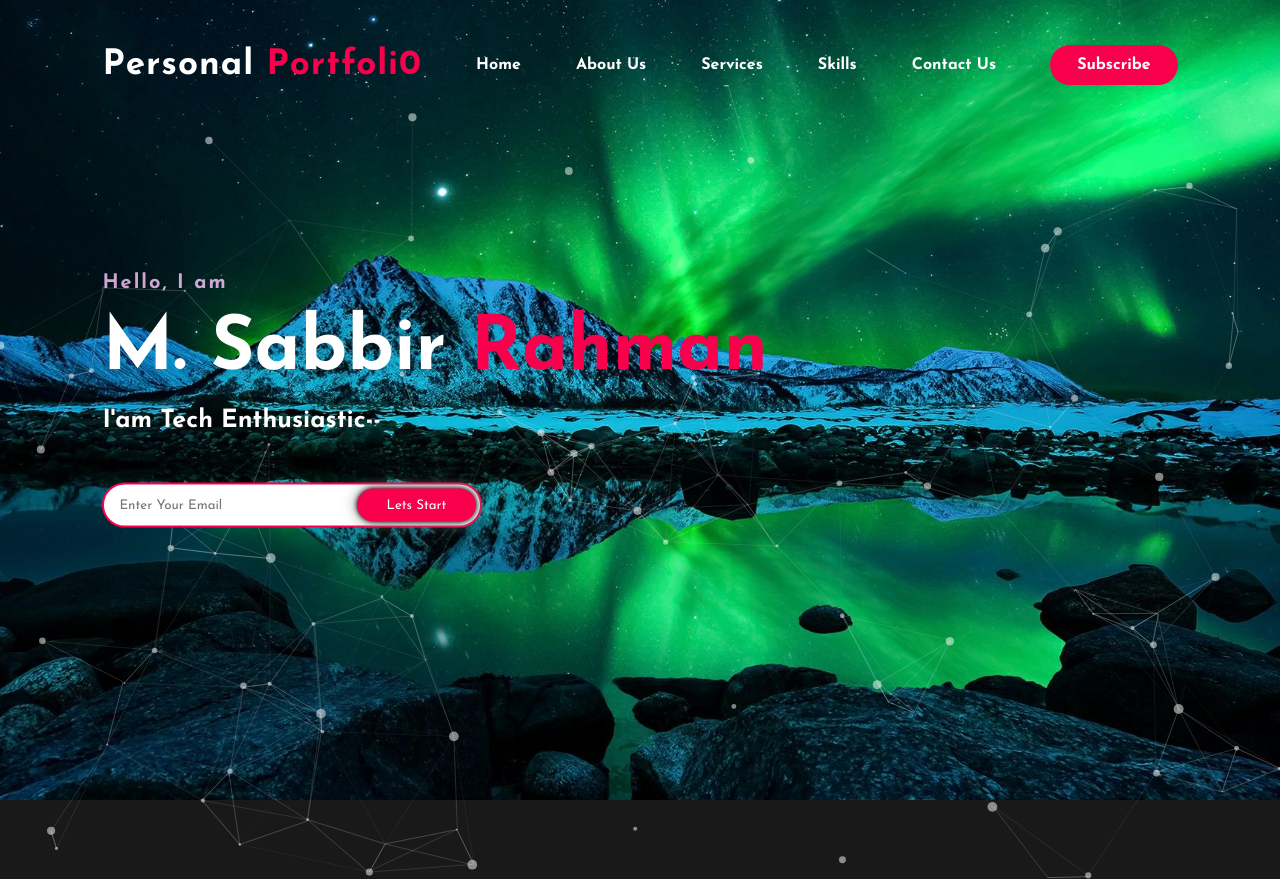
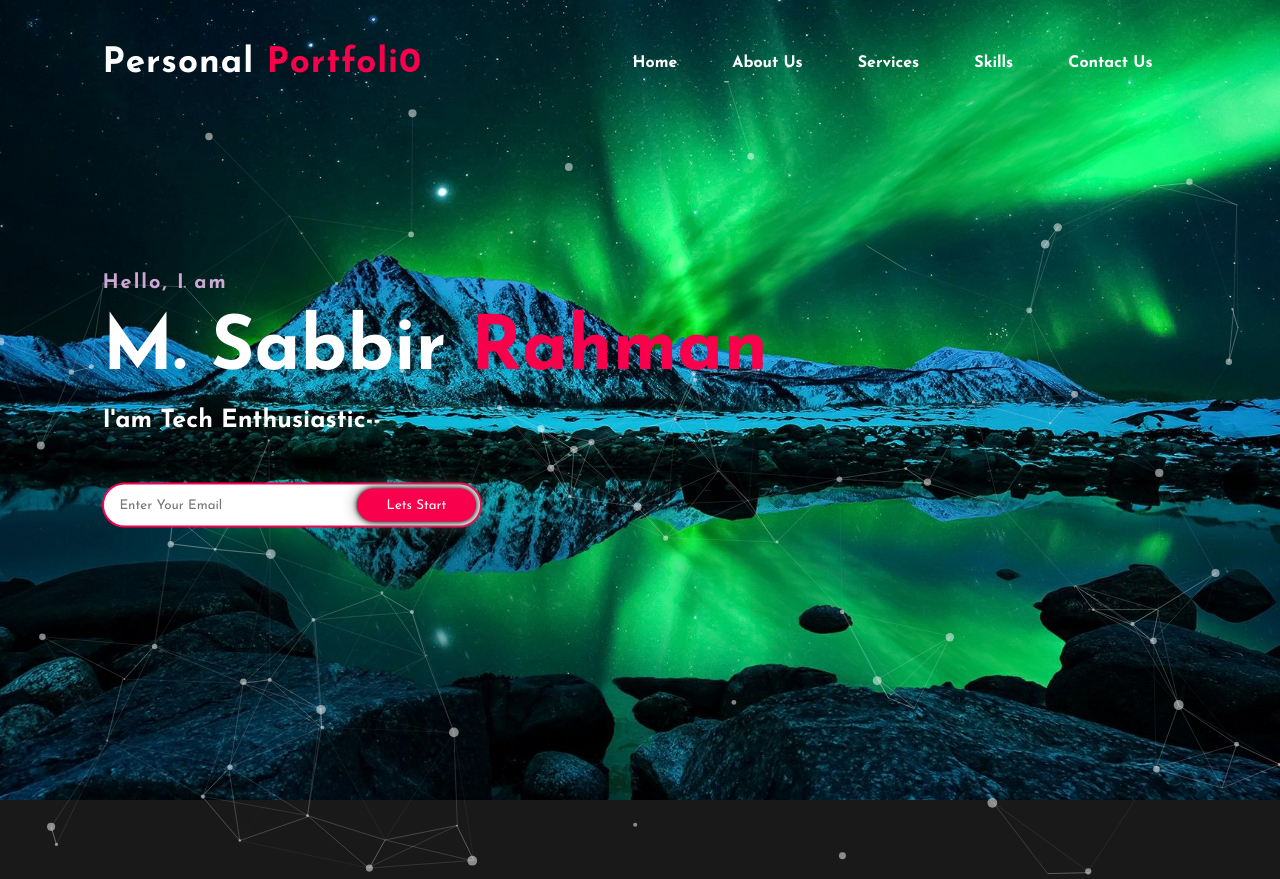
Before and after one commit to msabbir007/aboutsabbir.github.io, a plain HTML site: page index.html in a window 1280 px wide. Shown: the top 879 px of the page. Drawn offline with Linux system fonts and the light colour scheme.

Commit message:
Text color and layout changed

```diff
--- a/index.html
+++ b/index.html
@@ -25,7 +25,6 @@
 				<li><a href="#">Skills</a></li>
 				<li><a href="#">Contact Us</a></li>
 			</ul>
-			<a href="#" class="btn">Subscribe</a>
 		</nav>
 
 		<div class="content">
```
